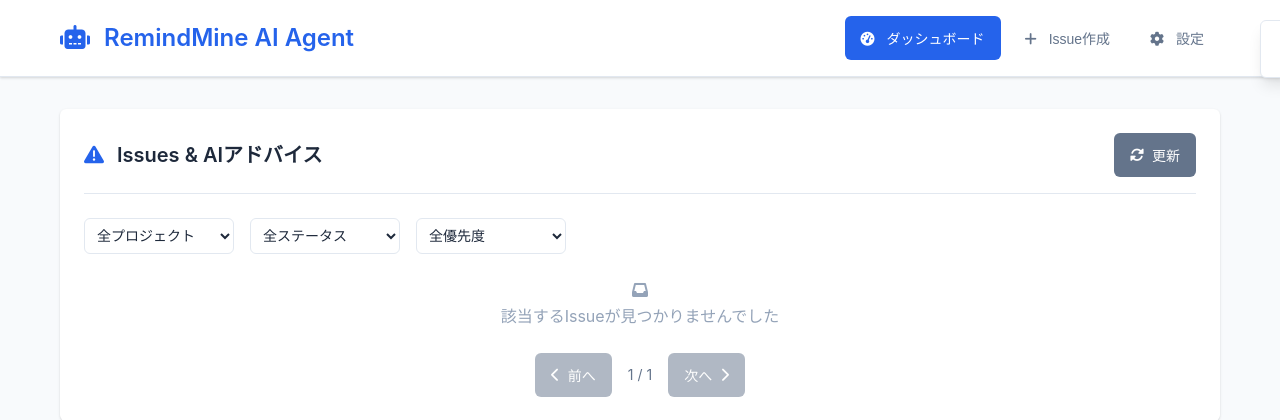
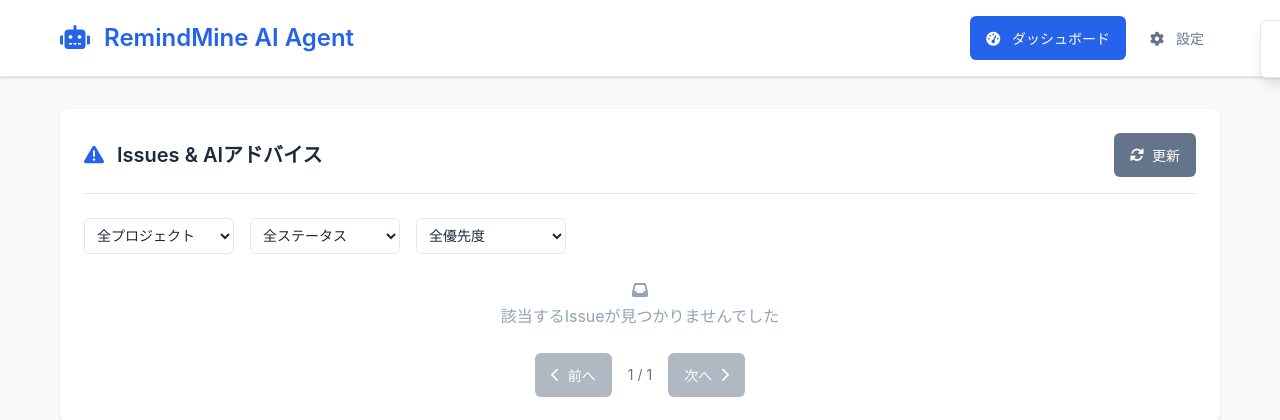
Before and after one commit to kkzk/RemindMine, a FastAPI app: page / in a window 1280 px wide. Shown: the top 420 px of the page. Run offline with FastAPI, Linux system fonts and the light colour scheme; data that the repository does not hold is empty.

Commit message:
feat: Issue作成機能を廃止し、関連するコードを削除

```diff
--- a/src/remindmine/static/js/app.js
+++ b/src/remindmine/static/js/app.js
@@ -70,11 +70,7 @@ class RemindMineApp {
             }
         });
 
-        // Issue creation form
-        document.getElementById('create-issue-form').addEventListener('submit', (e) => {
-            e.preventDefault();
-            this.createIssue();
-        });
+    // Issue作成機能は廃止されたためイベントリスナー削除
 
         // Settings events
         document.getElementById('auto-advice-toggle').addEventListener('change', (e) => {
@@ -149,9 +145,7 @@ class RemindMineApp {
             case 'dashboard':
                 this.loadIssues();
                 break;
-            case 'create-issue':
-                // Refresh form data if needed
-                break;
+            // create-issue タブは削除済み
             case 'settings':
                 this.loadSystemInfo();
                 break;
@@ -483,7 +477,6 @@ class RemindMineApp {
 
             const projects = await response.json();
             this.populateSelect('project-filter', projects, 'id', 'name', '全プロジェクト');
-            this.populateSelect('issue-project', projects, 'id', 'name');
         } catch (error) {
             console.error('Failed to load projects:', error);
         }
@@ -495,7 +488,7 @@ class RemindMineApp {
             if (!response.ok) throw new Error('Failed to fetch trackers');
 
             const trackers = await response.json();
-            this.populateSelect('issue-tracker', trackers, 'id', 'name');
+            // issue-tracker セレクトは廃止
         } catch (error) {
             console.error('Failed to load trackers:', error);
         }
@@ -508,7 +501,6 @@ class RemindMineApp {
 
             const priorities = await response.json();
             this.populateSelect('priority-filter', priorities, 'id', 'name', '全優先度');
-            this.populateSelect('issue-priority', priorities, 'id', 'name');
         } catch (error) {
             console.error('Failed to load priorities:', error);
         }
@@ -532,7 +524,7 @@ class RemindMineApp {
             if (!response.ok) throw new Error('Failed to fetch users');
 
             const users = await response.json();
-            this.populateSelect('issue-assignee', users, 'id', 'name', '未割り当て');
+            // issue-assignee セレクトは廃止
         } catch (error) {
             console.error('Failed to load users:', error);
         }
@@ -587,46 +579,7 @@ class RemindMineApp {
         });
     }
 
-    async createIssue() {
-        try {
-            const formData = new FormData(document.getElementById('create-issue-form'));
-            const issueData = Object.fromEntries(formData.entries());
-
-            // Remove empty fields
-            Object.keys(issueData).forEach(key => {
-                if (!issueData[key]) {
-                    delete issueData[key];
-                }
-            });
-
-            const response = await fetch('/api/web/issues', {
-                method: 'POST',
-                headers: {
-                    'Content-Type': 'application/json',
-                },
-                body: JSON.stringify(issueData)
-            });
-
-            if (!response.ok) {
-                const error = await response.json();
-                throw new Error(error.detail || 'Failed to create issue');
-            }
-
-            this.showNotification('Issueが正常に作成されました', 'success');
-
-            // Reset form
-            document.getElementById('create-issue-form').reset();
-
-            // Refresh issues if on dashboard
-            if (document.getElementById('dashboard').classList.contains('active')) {
-                this.loadIssues();
-            }
-
-        } catch (error) {
-            console.error('Failed to create issue:', error);
-            this.showNotification(`Issue作成に失敗しました: ${error.message}`, 'error');
-        }
-    }
+    // createIssue 機能は削除されました
 
     async generateAdvice(issueId) {
         try {
--- a/src/remindmine/templates/index.html
+++ b/src/remindmine/templates/index.html
@@ -14,9 +14,6 @@
             <nav class="nav">
                 <button class="nav-btn active" data-tab="dashboard">
                     <i class="fas fa-tachometer-alt"></i> ダッシュボード
-                </button>
-                <button class="nav-btn" data-tab="create-issue">
-                    <i class="fas fa-plus"></i> Issue作成
                 </button>
                 <button class="nav-btn" data-tab="settings">
                     <i class="fas fa-cog"></i> 設定
@@ -69,66 +66,7 @@
                 </div>
             </div>
 
-            <!-- Issue作成タブ -->
-            <div id="create-issue" class="tab-content">
-                <div class="section">
-                    <h2><i class="fas fa-plus"></i> 新しいIssue作成</h2>
-
-                    <form id="create-issue-form" class="issue-form">
-                        <div class="form-group">
-                            <label for="issue-project">プロジェクト *</label>
-                            <select id="issue-project" name="project_id" required>
-                                <!-- Options will be loaded dynamically -->
-                            </select>
-                        </div>
-
-                        <div class="form-group">
-                            <label for="issue-tracker">トラッカー *</label>
-                            <select id="issue-tracker" name="tracker_id" required>
-                                <!-- Options will be loaded dynamically -->
-                            </select>
-                        </div>
-
-                        <div class="form-group">
-                            <label for="issue-subject">件名 *</label>
-                            <input type="text" id="issue-subject" name="subject" required
-                                   placeholder="Issueの件名を入力してください">
-                        </div>
-
-                        <div class="form-group">
-                            <label for="issue-description">説明</label>
-                            <textarea id="issue-description" name="description" rows="6"
-                                      placeholder="Issueの詳細説明を入力してください"></textarea>
-                        </div>
-
-                        <div class="form-row">
-                            <div class="form-group">
-                                <label for="issue-priority">優先度</label>
-                                <select id="issue-priority" name="priority_id">
-                                    <!-- Options will be loaded dynamically -->
-                                </select>
-                            </div>
-
-                            <div class="form-group">
-                                <label for="issue-assignee">担当者</label>
-                                <select id="issue-assignee" name="assigned_to_id">
-                                    <option value="">未割り当て</option>
-                                    <!-- Options will be loaded dynamically -->
-                                </select>
-                            </div>
-                        </div>
-
-                        <div class="form-actions">
-                            <button type="submit" class="btn btn-primary">
-                                <i class="fas fa-save"></i> Issue作成
-                            </button>
-                            <button type="reset" class="btn btn-secondary">
-                                <i class="fas fa-times"></i> クリア
-                            </button>
-                        </div>
-                    </form>
-                </div>
-            </div>
+            <!-- Issue作成機能は廃止されました -->
 
             <!-- 設定タブ -->
             <div id="settings" class="tab-content">
--- a/src/remindmine/web_routes.py
+++ b/src/remindmine/web_routes.py
@@ -44,14 +44,7 @@ def set_dependencies(rag_service: RAGService, redmine_client: RedmineClient):
     _redmine_client = redmine_client
 
 
-class IssueCreateRequest(BaseModel):
-    """Request model for issue creation."""
-    project_id: int
-    tracker_id: int
-    subject: str
-    description: Optional[str] = None
-    priority_id: Optional[int] = None
-    assigned_to_id: Optional[int] = None
+# IssueCreateRequest は Issue 作成機能廃止に伴い削除
 
 
 class SettingsUpdateRequest(BaseModel):
@@ -142,34 +135,7 @@ async def get_issues(
         raise HTTPException(status_code=500, detail="Failed to fetch issues")
 
 
-@web_router.post("/api/web/issues")
-async def create_issue(
-    issue_data: IssueCreateRequest,
-    redmine_client: RedmineClient = Depends(get_redmine_client)
-):
-    """Create a new issue in Redmine."""
-    try:
-        if not redmine_client:
-            raise HTTPException(status_code=503, detail="Redmine client not initialized")
-
-        # Create issue in Redmine
-        issue_id = redmine_client.create_issue(
-            project_id=issue_data.project_id,
-            tracker_id=issue_data.tracker_id,
-            subject=issue_data.subject,
-            description=issue_data.description,
-            priority_id=issue_data.priority_id,
-            assigned_to_id=issue_data.assigned_to_id
-        )
-
-        return {
-            "id": issue_id,
-            "message": "Issue created successfully"
-        }
-
-    except Exception as e:
-        logger.error(f"Failed to create issue: {e}")
-        raise HTTPException(status_code=500, detail=f"Failed to create issue: {str(e)}")
+# POST /api/web/issues は廃止
 
 
 @web_router.post("/api/web/issues/{issue_id}/advice")
```
Also changed, not shown: WEB_UI_README.md (+4 -17 lines), README.md.
